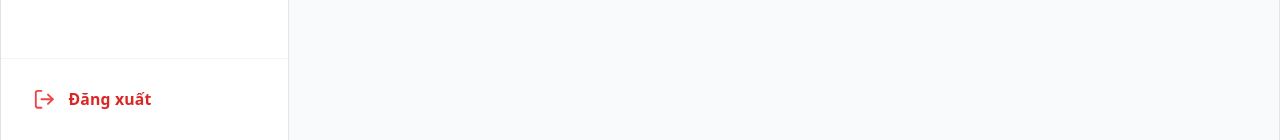
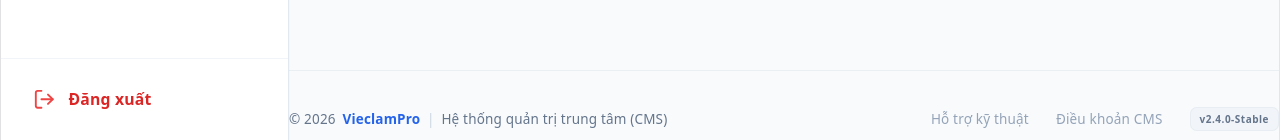
Before and after one commit to Phuoc2k5-code/DATN_2026_FE, a React (Vite) app: page /admin/dashboard in a window 1280 px wide. Shown: the part 660-800 px from the top of the page. Built offline with nearby package versions, Linux system fonts and the light colour scheme; no server answers; sample sign-in values are in the browser's storage.

Commit message:
thêm footer cho admin

```diff
--- a/src/layouts/layout_admin/Footer.jsx
+++ b/src/layouts/layout_admin/Footer.jsx
@@ -0,0 +1,39 @@
+import React from "react";
+export default function Footer() {
+  return (
+    <footer className="mt-auto pt-8 pb-2 border-t border-slate-200/60">
+        <div className="flex flex-col sm:flex-row items-center justify-between gap-3 text-xs font-medium text-slate-400">
+
+          {/* Bên trái: Copyright & Tên hệ thống */}
+          <div className="flex items-center gap-1.5 text-slate-500">
+            <span>© {new Date().getFullYear()}</span>
+            <span className="font-bold text-blue-600">VieclamPro</span>
+            <span className="hidden sm:inline text-slate-300">|</span>
+            <span className="hidden sm:inline">Hệ thống quản trị trung tâm (CMS)</span>
+          </div>
+
+          {/* Bên phải: Links & Version */}
+          <div className="flex items-center gap-4 sm:gap-6">
+            <a
+              href="#support"
+              className="hover:text-blue-600 transition-colors cursor-pointer"
+              onClick={(e) => { e.preventDefault(); alert("Liên hệ hỗ trợ kỹ thuật: support@vieclampro.com"); }}
+            >
+              Hỗ trợ kỹ thuật
+            </a>
+            <a
+              href="#terms"
+              className="hover:text-blue-600 transition-colors cursor-pointer"
+              onClick={(e) => { e.preventDefault(); alert("Hệ thống tuân thủ quy định bảo mật dữ liệu."); }}
+            >
+              Điều khoản CMS
+            </a>
+            <span className="bg-slate-100 text-slate-500 px-2 py-0.5 rounded-md font-bold text-[10px] tracking-wider border border-slate-200/60">
+              v2.4.0-Stable
+            </span>
+          </div>
+
+        </div>
+      </footer>
+  )
+}
--- a/src/layouts/layout_admin/Layout.jsx
+++ b/src/layouts/layout_admin/Layout.jsx
@@ -2,6 +2,7 @@ import React from 'react';
 import { Outlet, Navigate } from 'react-router-dom';
 import Header from './Header';
 import Sidebar from './Sidebar';
+import Footer from './Footer';
 export default function Layout () {
   // 1. Lấy thông tin user từ localStorage
   const user = JSON.parse(localStorage.getItem('user'));
@@ -21,6 +22,7 @@ export default function Layout () {
         <main className="flex-1 p-8 overflow-y-auto">
           <Outlet />
         </main>
+        <Footer/>
       </div>
     </div>
   );
```
